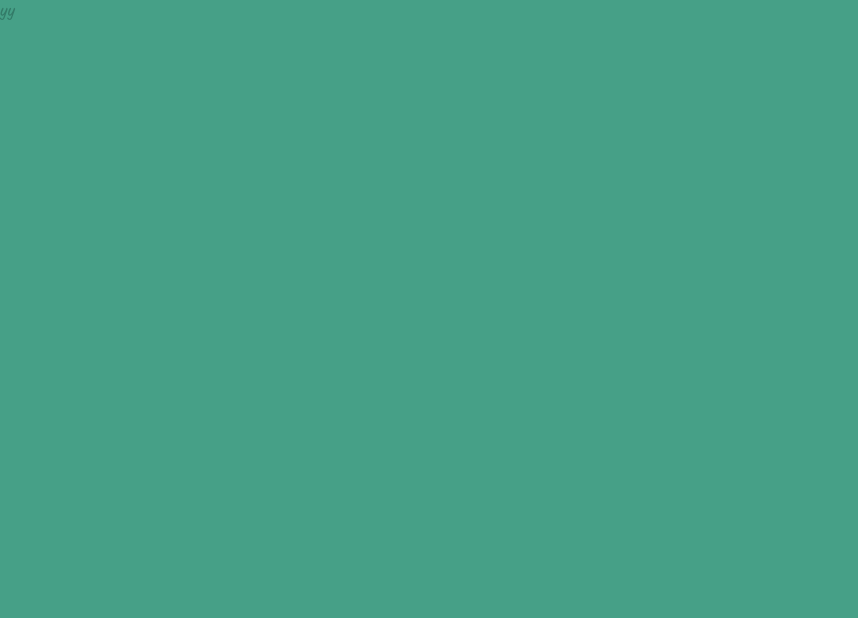
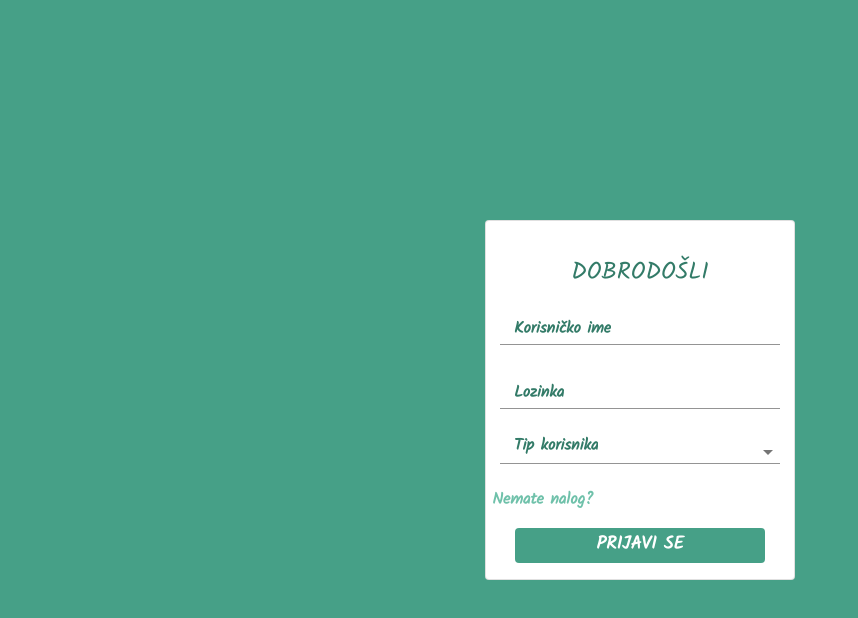
Before and after one commit to pedja98/sweet-bite-web, a React (Create React App) app: page / in a window 1280 px wide. Shown: the top 618 px of the page, without its empty margins (0-858 px from the left). Built offline with nearby package versions, Linux system fonts and the light colour scheme.

Commit message:
Add styles and finish styling sign in page

```diff
--- a/src/components/auth/SignIn.tsx
+++ b/src/components/auth/SignIn.tsx
@@ -1,8 +1,41 @@
+import { Button, Card, CardActions, CardContent, FormControl, InputLabel, Typography } from '@mui/material'
+import { LinkStyled, MenuItemStyled, Root, SelectStyled, TextFieldStyled } from '../../styles/common'
+import { SignInButtonStyles, SignInCartContextAndActionStyles, SignInFieldStyles } from '../../constants/signIn'
+
 const SignIn = () => {
   return (
-    <div>
-      yy
-    </div>
+    <Card
+      variant='outlined'
+      sx={{
+        maxWidth: 310,
+        maxHeight: 635,
+        display: 'flex',
+        flexDirection: 'column',
+        paddingTop: '1.5%',
+      }}
+    >
+      <CardContent sx={SignInCartContextAndActionStyles}>
+        <Root>
+          <Typography variant='h5'>DOBRODOŠLI</Typography>
+        </Root>
+        <TextFieldStyled sx={SignInFieldStyles} id='username' label='Korisničko ime' />
+        <TextFieldStyled sx={SignInFieldStyles} id='password' label='Lozinka' type='password' />
+        <FormControl sx={SignInFieldStyles} size='small'>
+          <InputLabel id='type'>Tip korisnika</InputLabel>
+          <SelectStyled labelId='type' id='type' label='Type'>
+            <MenuItemStyled value=''>
+              <em>Nijedan</em>
+            </MenuItemStyled>
+            <MenuItemStyled value={'kupac'}>Kupac</MenuItemStyled>
+            <MenuItemStyled value={'zaposleni'}>Zaposleni</MenuItemStyled>
+          </SelectStyled>
+        </FormControl>
+      </CardContent>
+      <LinkStyled to='/sign-up'>Nemate nalog?</LinkStyled>
+      <CardActions sx={SignInCartContextAndActionStyles}>
+        <Button sx={SignInButtonStyles}>Prijavi se</Button>
+      </CardActions>
+    </Card>
   )
 }
 
--- /dev/null
+++ b/src/constants/common.ts
@@ -0,0 +1,9 @@
+export const PrimaryThemeColor = '#46A087'
+
+export const SecondaryThemeColor = '#6FC1AA'
+
+export const FontColor = '#337B68'
+
+export const WhiteTeamColor = '#FFF'
+
+export const SelectedItemColor = '#C0F2E4'
--- /dev/null
+++ b/src/constants/signIn.ts
@@ -0,0 +1,13 @@
+export const SignInFieldStyles = {
+  m: 1,
+  minWidth: 280,
+  maxHeight: 92,
+}
+
+export const SignInButtonStyles = {
+  m: 1,
+  minWidth: 250,
+  height: 35,
+}
+
+export const SignInCartContextAndActionStyles = { display: 'flex', flexDirection: 'column', alignItems: 'center' }
--- a/src/index.tsx
+++ b/src/index.tsx
@@ -5,17 +5,17 @@ import { ThemeProvider } from '@mui/material/styles'
 import router from './Router/Router'
 import sweetBiteTheme from './theme/sweetBiteTheme'
 import { CssBaseline } from '@mui/material'
-import { BackGroundDiv } from './styles/common'
+import { StyledBackgroundContainer } from './styles/common'
 
 const root = ReactDOM.createRoot(document.getElementById('root') as HTMLElement)
 
 root.render(
   <React.StrictMode>
-    <BackGroundDiv>
+    <StyledBackgroundContainer>
       <ThemeProvider theme={sweetBiteTheme}>
         <CssBaseline />
         <RouterProvider router={router} />
       </ThemeProvider>
-    </BackGroundDiv>
+    </StyledBackgroundContainer>
   </React.StrictMode>,
 )
--- a/src/styles/common.ts
+++ b/src/styles/common.ts
@@ -1,9 +1,65 @@
 import { styled } from '@mui/material/styles'
-import { FONT_COLOR, PRIMARY_COLOR } from '../theme/sweetBiteTheme'
+import { Link } from 'react-router-dom'
+import { FontColor, PrimaryThemeColor, SecondaryThemeColor } from '../constants/common'
+import { MenuItem, Select, TextField } from '@mui/material'
 
-export const BackGroundDiv = styled('div')(() => ({
-    backgroundColor: PRIMARY_COLOR,
-    width: '100vw',
-    height: '100vh',
-    color: FONT_COLOR,
+export const StyledBackgroundContainer = styled('div')(() => ({
+  backgroundColor: PrimaryThemeColor,
+  minWidth: '100vw',
+  minHeight: '100vh',
+  color: FontColor,
+  display: 'flex',
+  flexDirection: 'column',
+  alignItems: 'center',
+  justifyContent: 'center',
 }))
+
+export const Root = styled('div')(() => ({
+  width: '100%',
+  textAlign: 'center',
+}))
+
+export const LinkStyled = styled(Link)(() => ({
+  textDecoration: 'none',
+  color: SecondaryThemeColor,
+  fontWeight: 'bold',
+  marginLeft: '2%',
+}))
+
+export const SelectStyled = styled(Select)(({ theme }) => ({
+  color: FontColor,
+  fontWeight: 'bold',
+  borderColor: theme.palette.primary.main,
+  '&:hover': {
+    borderColor: theme.palette.primary.main,
+  },
+  '&.Mui-focusVisible': {
+    borderColor: theme.palette.primary.main,
+  },
+  '& .MuiSelect-select': {
+    padding: 0,
+  },
+}))
+
+
+export const MenuItemStyled = styled(MenuItem)(({ theme }) => ({
+  color: FontColor,
+  fontWeight: 'bold',
+  '&:hover': {
+    backgroundColor: theme.palette.secondary.light,
+  },
+  '&.Mui-focusVisible': {
+    backgroundColor: theme.palette.secondary.light,
+  },
+}))
+
+export const TextFieldStyled = styled(TextField)(({ theme }) => ({
+  color: FontColor,
+  borderColor: theme.palette.primary.main,
+  '&:hover': {
+    borderColor: theme.palette.primary.main,
+  },
+  '&.Mui-focusVisible': {
+    borderColor: theme.palette.primary.main,
+  },
+}))
--- a/src/theme/sweetBiteTheme.ts
+++ b/src/theme/sweetBiteTheme.ts
@@ -1,21 +1,19 @@
 import { createTheme } from '@mui/material/styles'
-
-export const PRIMARY_COLOR = '#46A087'
-export const SECONDARY_COLOR = '#6FC1AA'
-export const FONT_COLOR = '#337B68'
+import { FontColor, PrimaryThemeColor, SecondaryThemeColor, SelectedItemColor, WhiteTeamColor } from '../constants/common'
 
 export default createTheme({
   palette: {
     primary: {
-      main: PRIMARY_COLOR,
+      main: PrimaryThemeColor,
+      dark: FontColor,
     },
     secondary: {
-      main: SECONDARY_COLOR,
+      main: SecondaryThemeColor,
+      light: SelectedItemColor,
     },
   },
   typography: {
     fontFamily: '"Kalam", cursive',
-    fontSize: 44,
     h1: {
       fontFamily: '"Kalam", cursive',
       fontSize: '6rem !important',
@@ -31,10 +29,12 @@ export default createTheme({
     h4: {
       fontFamily: '"Kalam", cursive',
       fontSize: '2.125rem !important',
+      color: FontColor,
     },
     h5: {
       fontFamily: '"Kalam", cursive',
       fontSize: '1.5rem !important',
+      color: FontColor,
     },
     h6: {
       fontFamily: '"Kalam", cursive',
@@ -61,4 +61,65 @@ export default createTheme({
       fontSize: '0.75rem !important',
     },
   },
+  components: {
+    MuiButton: {
+      defaultProps: {
+        variant: 'contained',
+      },
+      styleOverrides: {
+        root: {
+          backgroundColor: PrimaryThemeColor,
+          color: WhiteTeamColor,
+        },
+        contained: {
+          boxShadow: 'none',
+          fontWeight: 'bold',
+          fontSize: '18px',
+        },
+      },
+    },
+    MuiTextField: {
+      defaultProps: {
+        variant: 'standard',
+      },
+      styleOverrides: {
+        root: {
+          '& label': {
+            color: FontColor,
+            fontWeight: 'bold',
+            paddingLeft: '5%',
+          },
+          '& input': {
+            color: FontColor,
+            fontWeight: 'bold'
+          },
+        },
+      },
+    },
+    MuiInputLabel: {
+      styleOverrides: {
+        root: {
+          color: FontColor,
+          fontWeight: 'bold',
+        },
+      },
+    },
+    MuiSelect: {
+      defaultProps: {
+        variant: 'standard',
+      },
+      styleOverrides: {
+        root: {
+          '& label': {
+            color: FontColor,
+            fontWeight: 'bold',
+          },
+          '& select': {
+            color: FontColor,
+            fontWeight: 'bold'
+          },
+        },
+      },
+    },
+  },
 })
```
